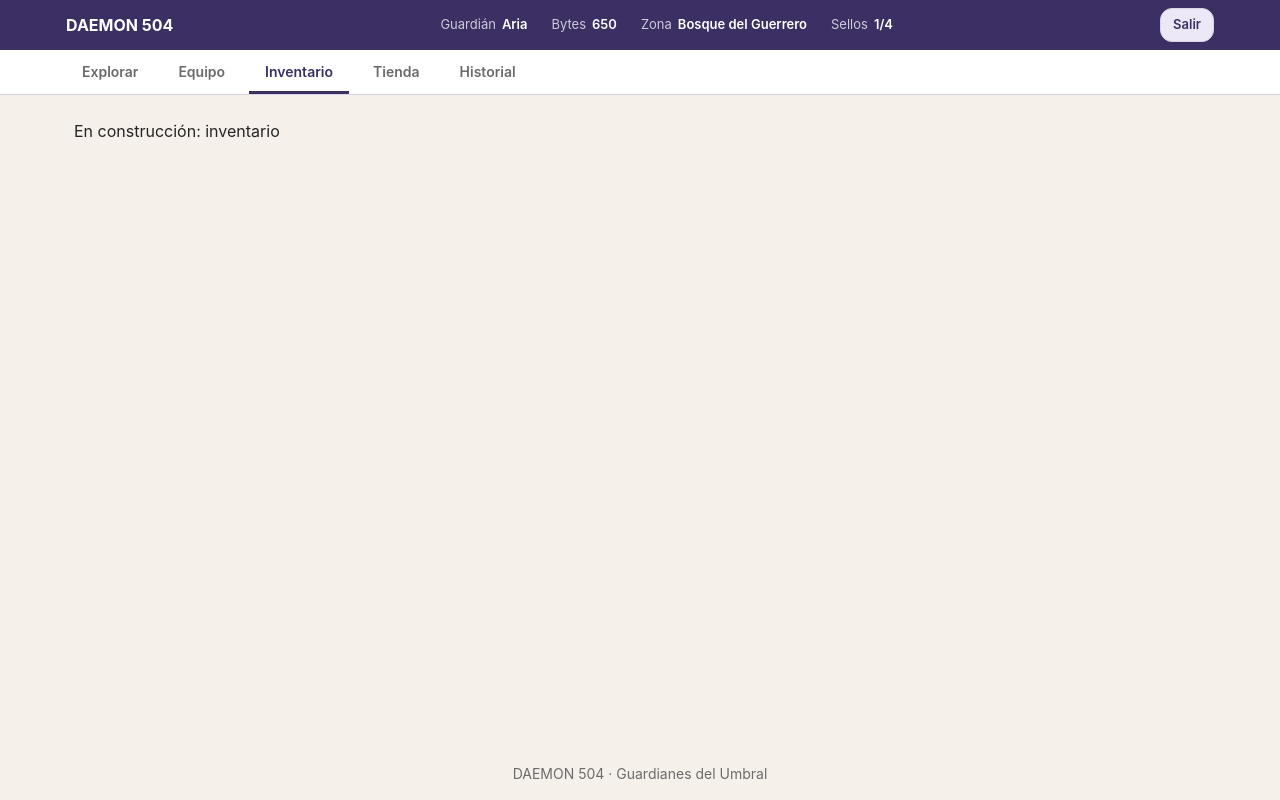
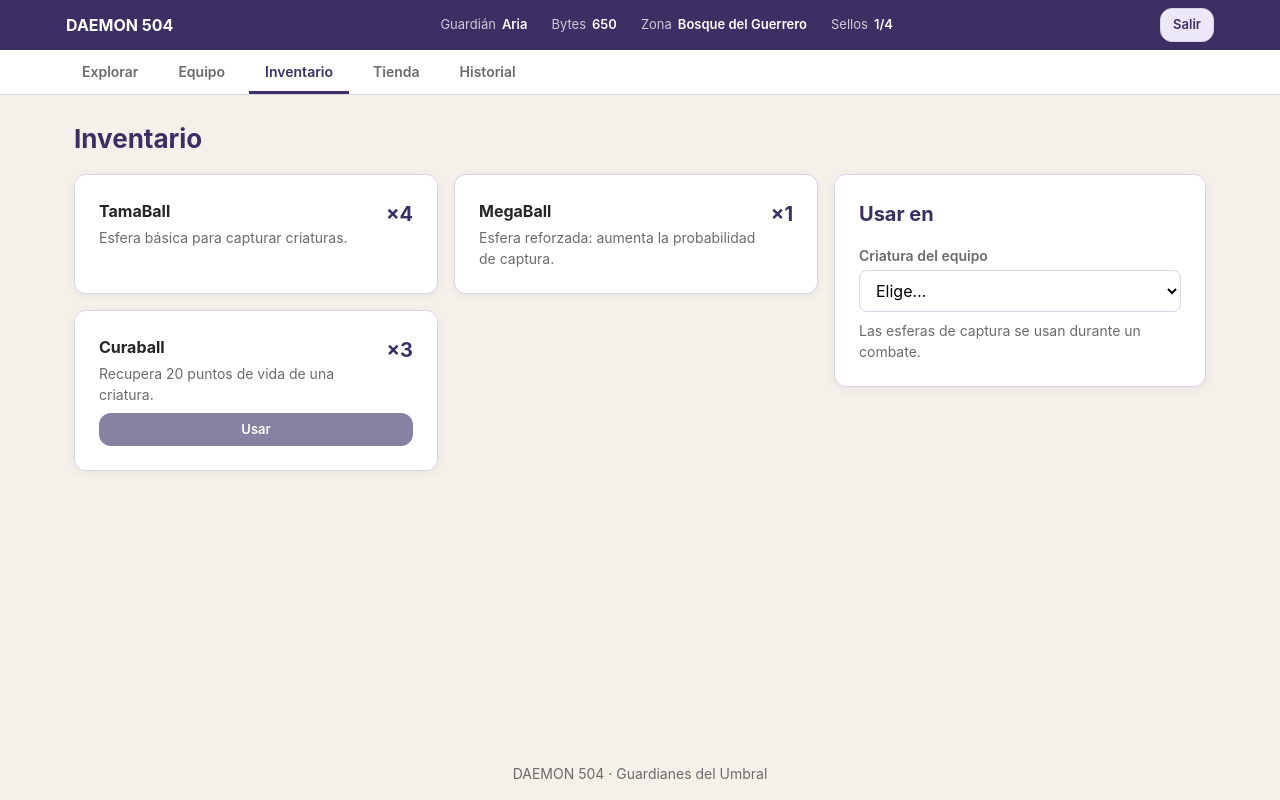
Before and after one commit to Gyulianamr/daemon-504, a React (Vite) app in the folder frontend/: page /inventario in a window 1280 px wide. Built offline with nearby package versions, Linux system fonts and the light colour scheme.

Commit message:
feat(inventario): pantalla de inventario

```diff
--- /dev/null
+++ b/frontend/src/css/inventario.css
@@ -0,0 +1,37 @@
+
+/* ═══════════════════════════════════════════════════════════════════
+ * ESTA PARTE LA TIENE QUE INTEGRAR: Jatniel Oliva
+ * Tarea A2-14 · Rama: feature/a2-pantallas-equipo · Fecha límite: lunes 16 de noviembre
+ * Commit: "feat(inventario): pantalla de inventario"
+ * ═══════════════════════════════════════════════════════════════════ */
+
+.inventario {
+  display: grid;
+  gap: var(--espacio-2);
+  grid-template-columns: 1fr;
+  align-items: start;
+}
+
+@media (min-width: 1024px) {
+  .inventario {
+    grid-template-columns: 2fr 1fr;
+  }
+}
+
+.inventario__fila {
+  display: flex;
+  justify-content: space-between;
+  align-items: flex-start;
+  gap: var(--espacio-1);
+}
+
+.inventario__nombre {
+  font-size: var(--texto-md);
+  margin-bottom: 4px;
+}
+
+.inventario__cantidad {
+  font-size: var(--texto-lg);
+  font-weight: 700;
+  color: var(--color-principal);
+}
--- a/frontend/src/pages/Inventario.jsx
+++ b/frontend/src/pages/Inventario.jsx
@@ -1,7 +1,164 @@
+
 /* ═══════════════════════════════════════════════════════════════════
- * ESQUELETO (lo sube Genesis Medina en la tarea A2-01)
- * Lo reemplaza: Jatniel Oliva en la tarea A2-14
+ * ESTA PARTE LA TIENE QUE INTEGRAR: Jatniel Oliva
+ * Tarea A2-14 · Rama: feature/a2-pantallas-equipo · Fecha límite: lunes 16 de noviembre
+ * Commit: "feat(inventario): pantalla de inventario"
  * ═══════════════════════════════════════════════════════════════════ */
+
+import { useState } from 'react';
+
+import {
+  listarInventario,
+  usarObjeto,
+} from '../js/servicios/inventario.js';
+
+import { listarEquipo } from '../js/servicios/equipo.js';
+import { useCargar } from '../js/utils/useCargar.js';
+
+import Tarjeta from '../components/Tarjeta.jsx';
+import Boton from '../components/Boton.jsx';
+import Mensaje from '../components/Mensaje.jsx';
+import Cargando from '../components/Cargando.jsx';
+
+import '../css/inventario.css';
+
+// Carga los objetos del inventario y las criaturas activas.
+const cargarTodo = async () => ({
+  objetos: await listarInventario(),
+  equipo: (await listarEquipo()).activo,
+});
+
+// Pantalla para consultar y utilizar los objetos disponibles.
 export default function Inventario() {
-  return <p>En construcción: inventario</p>;
+  const { datos, cargando, error, recargar } = useCargar(cargarTodo);
+
+  const [criaturaId, setCriaturaId] = useState('');
+  const [aviso, setAviso] = useState(null);
+  const [ocupado, setOcupado] = useState(false);
+
+  // Muestra el indicador mientras se cargan los datos.
+  if (cargando && !datos) return <Cargando />;
+
+  // Muestra los errores al consultar el inventario.
+  if (error) return <Mensaje tipo="error">{error.message}</Mensaje>;
+
+  // Utiliza un objeto sobre la criatura seleccionada.
+  async function usar(objetoId) {
+    if (!criaturaId) {
+      setAviso({
+        tipo: 'aviso',
+        texto: 'Elige primero una criatura.',
+      });
+      return;
+    }
+
+    setOcupado(true);
+    setAviso(null);
+
+    try {
+      const resultado = await usarObjeto(
+        objetoId,
+        Number(criaturaId),
+      );
+
+      setAviso({
+        tipo: 'exito',
+        texto: resultado,
+      });
+
+      // Actualiza las cantidades y la vida de las criaturas.
+      await recargar();
+    } catch (err) {
+      setAviso({
+        tipo: 'error',
+        texto: err.message,
+      });
+    } finally {
+      setOcupado(false);
+    }
+  }
+
+  return (
+    <div className="pila">
+      <h1>Inventario</h1>
+
+      <Mensaje
+        tipo={aviso?.tipo}
+        alCerrar={() => setAviso(null)}
+      >
+        {aviso?.texto}
+      </Mensaje>
+
+      <div className="inventario">
+        {/* Lista de objetos disponibles */}
+        <div className="rejilla rejilla--2">
+          {datos.objetos.length === 0 && (
+            <p className="texto-suave">
+              Tu inventario está vacío.
+            </p>
+          )}
+
+          {datos.objetos.map((objeto) => (
+            <Tarjeta key={objeto.id}>
+              <div className="inventario__fila">
+                <div>
+                  <h3 className="inventario__nombre">
+                    {objeto.nombre}
+                  </h3>
+
+                  <p className="texto-suave">
+                    {objeto.descripcion}
+                  </p>
+                </div>
+
+                <span className="inventario__cantidad">
+                  ×{objeto.cantidad}
+                </span>
+              </div>
+
+              {objeto.tipo === 'curacion' && (
+                <Boton
+                  pequeno
+                  onClick={() => usar(objeto.id)}
+                  disabled={ocupado || !criaturaId}
+                >
+                  Usar
+                </Boton>
+              )}
+            </Tarjeta>
+          ))}
+        </div>
+
+        {/* Selección de la criatura que recibirá el objeto */}
+        <Tarjeta titulo="Usar en">
+          <div className="campo">
+            <label htmlFor="criatura">
+              Criatura del equipo
+            </label>
+
+            <select
+              id="criatura"
+              value={criaturaId}
+              onChange={(e) => setCriaturaId(e.target.value)}
+            >
+              <option value="">Elige…</option>
+
+              {datos.equipo.map((criatura) => (
+                <option
+                  key={criatura.id}
+                  value={criatura.id}
+                >
+                  {criatura.nombre} · {criatura.vida}/{criatura.vidaMax} HP
+                </option>
+              ))}
+            </select>
+          </div>
+
+          <p className="texto-suave">
+            Las esferas de captura se usan durante un combate.
+          </p>
+        </Tarjeta>
+      </div>
+    </div>
+  );
 }
```
